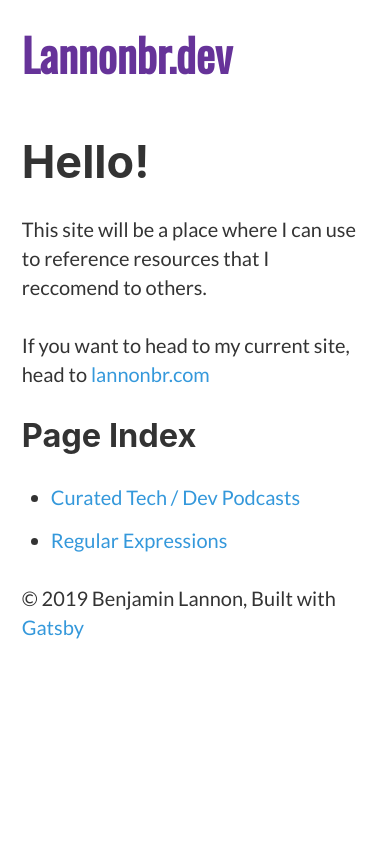
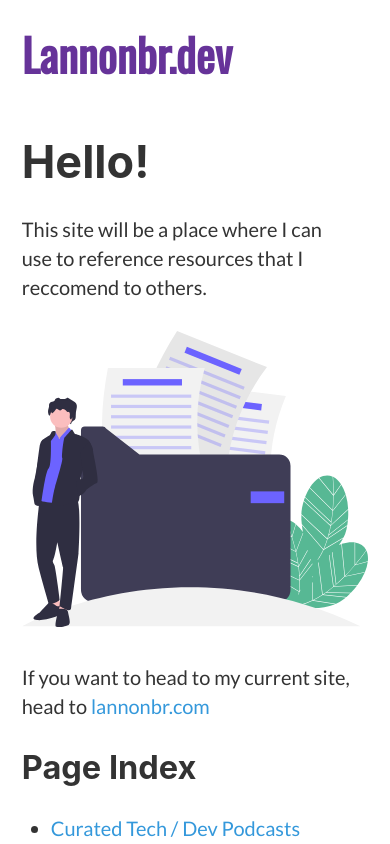
Before and after one commit to fu4303/lannonbr-dev, a Gatsby site: page / in a window 390 px wide. Shown: the top 844 px of the page. Built offline with nearby package versions, Linux system fonts and the light colour scheme; Gatsby itself is replaced by a stand-in of ours.

Commit message:
adding illustration to frontpage

```diff
--- a/src/components/layout.css
+++ b/src/components/layout.css
@@ -629,3 +629,13 @@ a {
 html {
   font-size: 20px;
 }
+
+.splitBox {
+  display: flex;
+}
+
+@media (max-width: 600px) {
+  .splitBox {
+    display: block;
+  }
+}
--- a/src/pages/index.js
+++ b/src/pages/index.js
@@ -4,14 +4,25 @@ import { Link, graphql } from "gatsby"
 import Layout from "../components/layout"
 import SEO from "../components/seo"
 
+import Folder from "../images/folder.svg"
+
 const IndexPage = ({ data }) => (
   <Layout>
     <SEO title="Home" keywords={[`gatsby`, `application`, `react`]} />
-    <h1>Hello!</h1>
-    <p>
-      This site will be a place where I can use to reference resources that I
-      reccomend to others.
-    </p>
+    <div className="splitBox">
+      <div
+        style={{
+          paddingRight: 20,
+        }}
+      >
+        <h1>Hello!</h1>
+        <p>
+          This site will be a place where I can use to reference resources that
+          I reccomend to others.
+        </p>
+      </div>
+      <img src={Folder} alt={`man standing near folder`} />
+    </div>
     <p>
       If you want to head to my current site, head to{" "}
       <a href="https://lannonbr.com">lannonbr.com</a>
```
Also changed, not shown: src/images/folder.svg (added).
